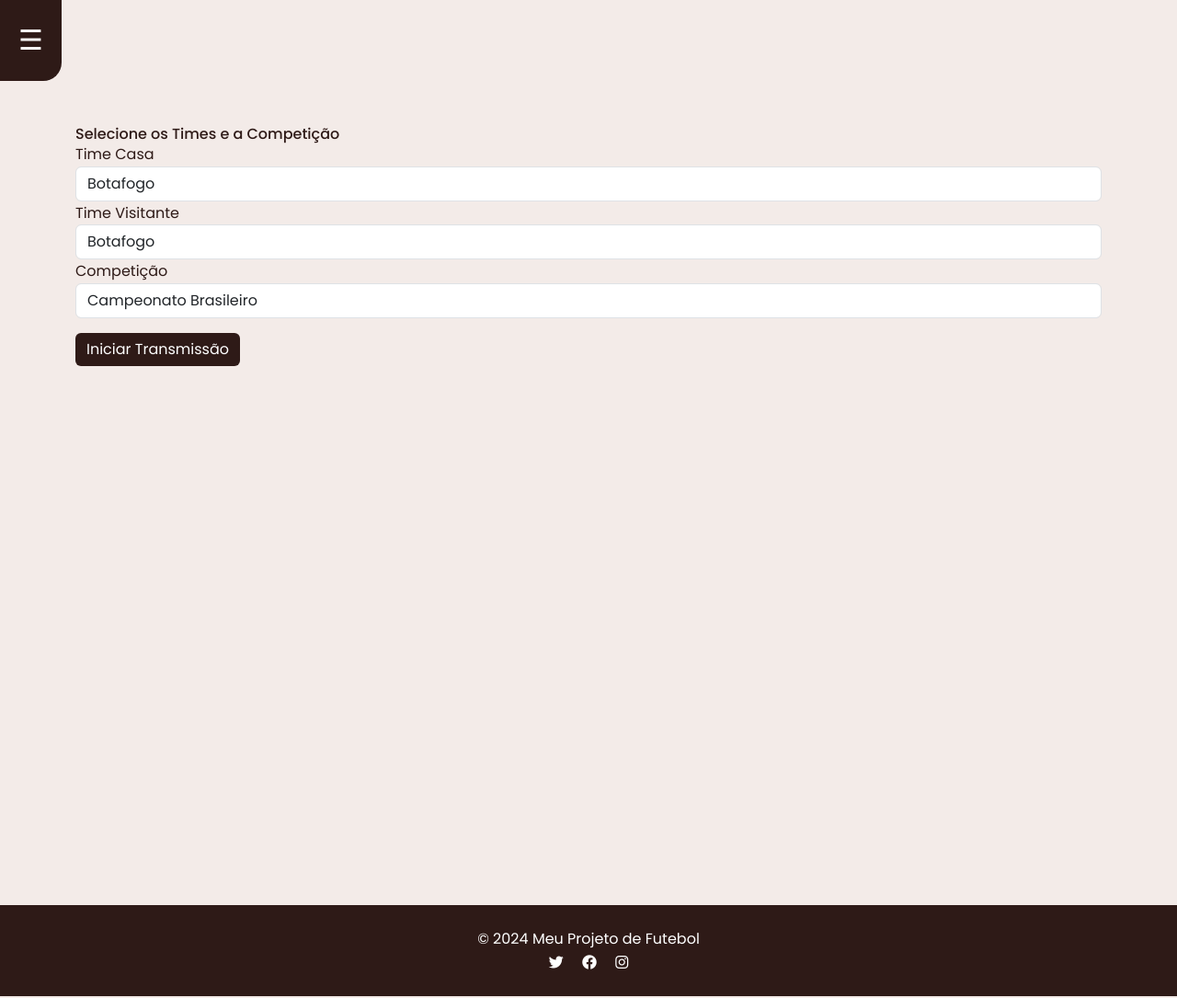
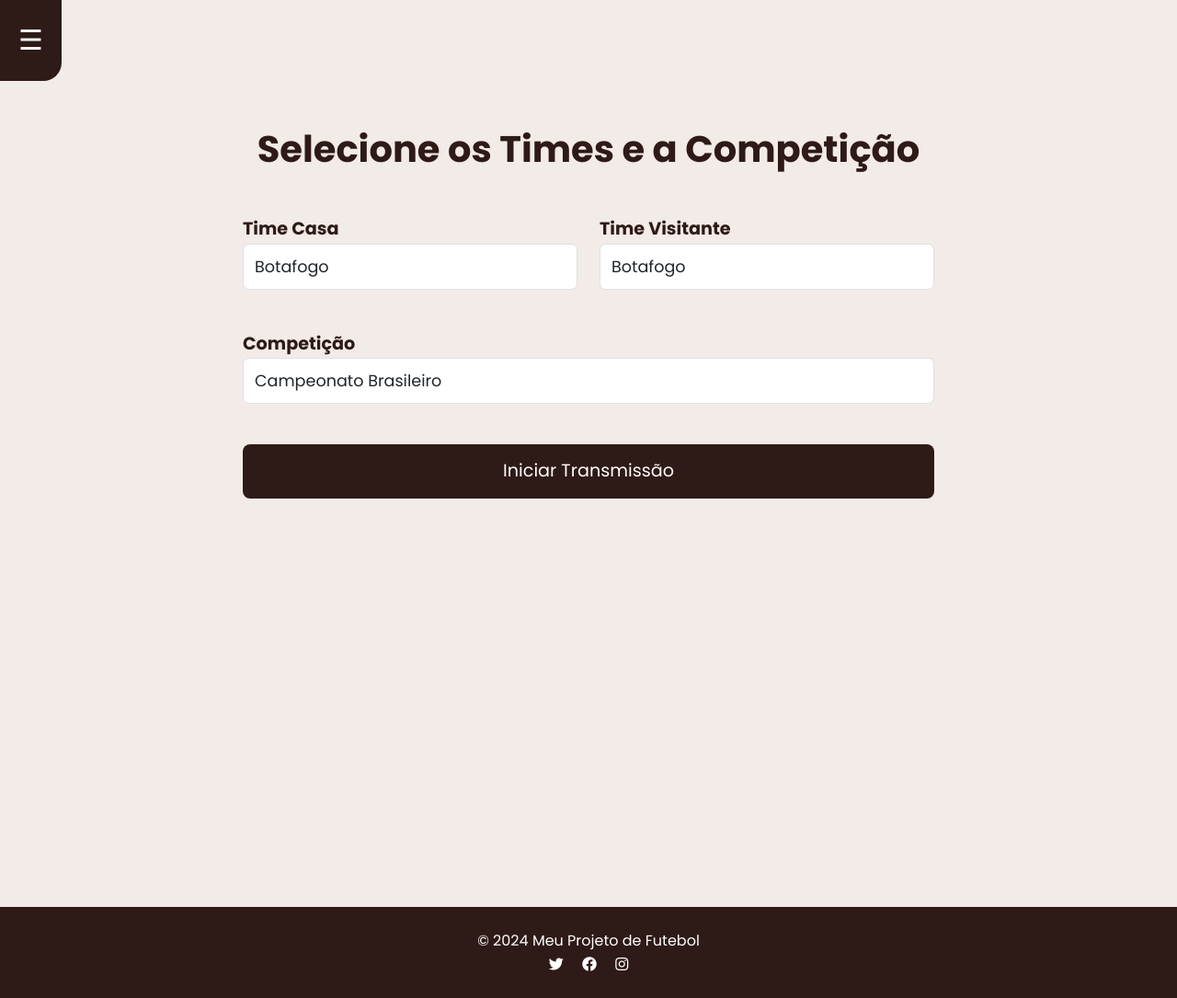
Before and after one commit to Reis567/django-futebol, a Django app: page /selecionar_partida/ in a window 1280 px wide. Shown: the whole page at 92% size. Run offline with Django 4.2, Linux system fonts and the light colour scheme; data comes from the database, SQL or seed files in the repository; some libraries are stand-ins or nearby versions.

Commit message:
👌 IMPROVE: SELECT TEAMS TO MATCHH STYLE

```diff
--- a/templates/transmissao/selecionar_partida.html
+++ b/templates/transmissao/selecionar_partida.html
@@ -1,36 +1,78 @@
 {% extends 'base.html' %}
 {% block content %}
-    <h1>Selecione os Times e a Competição</h1>
+    <div class="container">
+        <h1 class="text-center mb-5">Selecione os Times e a Competição</h1>
 
         <form method="post">
             {% csrf_token %}
+            <div class="row">
+                <!-- Seleção do Time Casa -->
+                <div class="col-md-6">
                     <div class="form-group">
-            <label for="time_casa">Time Casa</label>
-            <select id="time_casa" name="time_casa" class="form-control">
+                        <label for="time_casa" class="form-label-large">Time Casa</label>
+                        <select id="time_casa" name="time_casa" class="form-control input-large">
                             {% for time in times %}
                                 <option value="{{ time.id }}">{{ time.nome }}</option>
                             {% endfor %}
                         </select>
                     </div>
+                </div>
 
+                <!-- Seleção do Time Visitante -->
+                <div class="col-md-6">
                     <div class="form-group">
-            <label for="time_visitante">Time Visitante</label>
-            <select id="time_visitante" name="time_visitante" class="form-control">
+                        <label for="time_visitante" class="form-label-large">Time Visitante</label>
+                        <select id="time_visitante" name="time_visitante" class="form-control input-large">
                             {% for time in times %}
                                 <option value="{{ time.id }}">{{ time.nome }}</option>
                             {% endfor %}
                         </select>
                     </div>
+                </div>
+            </div>
 
-        <div class="form-group">
-            <label for="competicao">Competição</label>
-            <select id="competicao" name="competicao" class="form-control">
+            <!-- Seleção da Competição -->
+            <div class="form-group mt-4">
+                <label for="competicao" class="form-label-large">Competição</label>
+                <select id="competicao" name="competicao" class="form-control input-large">
                     {% for competicao in competicoes %}
                         <option value="{{ competicao.id }}">{{ competicao.nome }}</option>
                     {% endfor %}
                 </select>
             </div>
 
-        <button type="submit" class="btn btn-primary mt-3">Iniciar Transmissão</button>
+            <button type="submit" class="btn btn-primary mt-4 btn-lg w-100">Iniciar Transmissão</button>
         </form>
+    </div>
+
+    <style>
+        .container {
+            max-width: 800px;
+            margin-top: 50px;
+        }
+
+        h1 {
+            font-size: 2.5rem;
+            font-weight: bold;
+        }
+
+        .form-group {
+            margin-bottom: 20px;
+        }
+
+        .form-label-large {
+            font-size: 1.2rem;
+            font-weight: bold;
+        }
+
+        .input-large {
+            height: 50px;
+            font-size: 1.1rem;
+        }
+
+        .btn-lg {
+            font-size: 1.2rem;
+            padding: 15px;
+        }
+    </style>
 {% endblock %}
```
Lines whose indentation alone changed are shown as unchanged.
